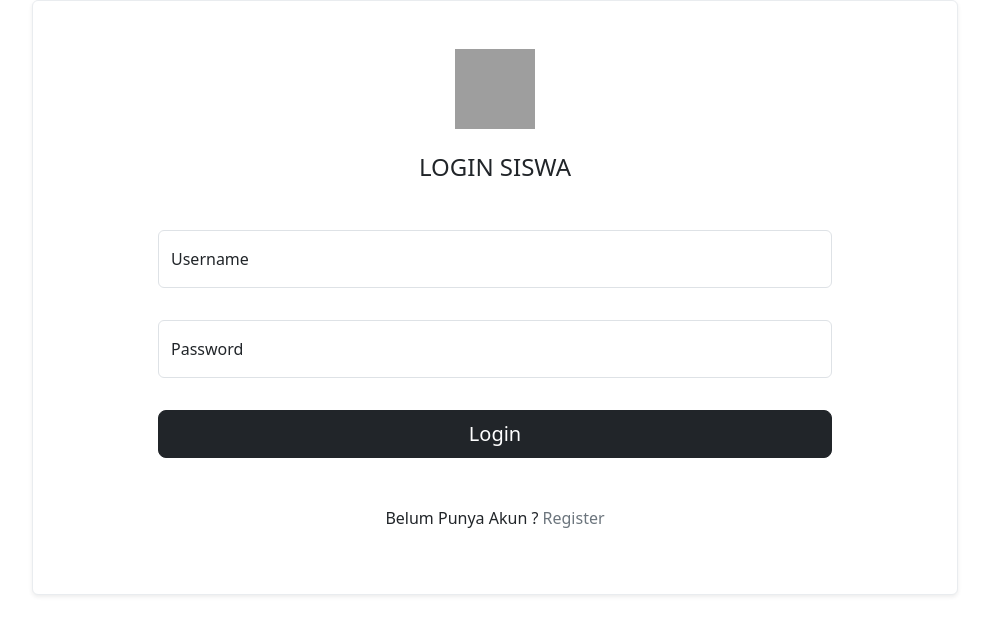
After one commit to rifkyhilman/E-Library, a PHP site: page /auth/login.php in a window 1280 px wide. The commit adds this page. Shown: the top 635 px of the page, without its empty margins (145-1134 px from the left). Run offline with PHP 8.4, Linux system fonts and the light colour scheme; some libraries are stand-ins or nearby versions; grey boxes are pictures that could not be loaded.

Commit message:
🚧 Koneksi db
koneksi db

```diff
--- /dev/null
+++ b/auth/login.php
@@ -0,0 +1,140 @@
+<!DOCTYPE html>
+<html>
+<head>
+	<meta charset="UTF-8">
+    <meta name="viewport" content="width=device-width, initial-scale=1.0">
+	  <link rel="icon" href="dist/img/logo.png">
+	  <link rel="stylesheet" href="test.css">
+    <link
+    href="https://cdnjs.cloudflare.com/ajax/libs/font-awesome/6.0.0/css/all.min.css"
+    rel="stylesheet"
+    />
+    <link
+    href="https://fonts.googleapis.com/css?family=Roboto:300,400,500,700&display=swap"
+    rel="stylesheet"
+    />
+    <link href="https://cdn.jsdelivr.net/npm/bootstrap@5.3.3/dist/css/bootstrap.min.css" rel="stylesheet" integrity="sha384-QWTKZyjpPEjISv5WaRU9OFeRpok6YctnYmDr5pNlyT2bRjXh0JMhjY6hW+ALEwIH" crossorigin="anonymous">
+    <title>Login Siswa</title>
+</head>
+
+<body>
+<div class="container">
+    <div class="row justify-content-center">
+      <div class="col-12 col-xl-10">
+        <div class="card border-light-subtle shadow-sm">
+            <div class="d-flex align-items-center justify-content-center">
+              <div class="col-12 col-lg-11 col-xl-10">
+                <div class="card-body p-3 p-md-4 p-xl-5">
+                  <div class="row">
+                    <div class="col-12">
+                      <div class="mb-5">
+                        <div class="text-center mb-4">
+                          <a href="#!">
+                            <img src="dist/img/logo.png"" alt="BootstrapBrain Logo" width="80" height="80">
+                          </a>
+                        </div>
+                        <h4 class="text-center"> LOGIN SISWA </h4>
+                      </div>
+                    </div>
+                  </div>
+
+                  <form action="#" method="post">
+                    <div class="row gy-3 overflow-hidden">
+
+                        <div class="col-12">
+                            <div class="form-floating mb-3">
+                                <input type="text" class="form-control" name="username" id="username"  placeholder="Username" required>
+                                <label for="username" class="form-label">Username</label>
+                            </div>
+                        </div>
+
+                        <div class="col-12">
+                            <div class="form-floating mb-3">
+                                <input type="password" class="form-control" name="password" id="password"  placeholder="Password" required>
+                                <label for="password" class="form-label">Password</label>
+                            </div>
+                        </div>
+
+                      <div class="col-12">
+                        <div class="d-grid">
+                          <button class="btn btn-dark btn-lg" type="submit" name="btnLogin">Login</button>
+                        </div>
+                      </div>
+                    </div>
+                  </form>
+                  <div class="row">
+                    <div class="col-12">
+                      <div class="d-flex gap-2 gap-md-4 flex-column flex-md-row justify-content-md-center mt-5">
+                        <p>
+                            Belum Punya Akun ?
+                            <a href="/perpustakaan/register.php" class="link-secondary text-decoration-none">Register</a>
+                        </p>
+                        <!-- <a href="#!" class="link-secondary text-decoration-none">Forgot password</a> -->
+                      </div>
+                    </div>
+                  </div>
+                </div>
+              </div>
+            </div>
+          </div>
+      </div>
+    </div>
+</div>
+
+    <script src="plugins/jQuery/jquery-2.2.3.min.js"></script>
+	  <script src="https://cdn.jsdelivr.net/npm/sweetalert2@9"></script>
+    <script src="https://cdn.jsdelivr.net/npm/bootstrap@5.3.3/dist/js/bootstrap.bundle.min.js" integrity="sha384-YvpcrYf0tY3lHB60NNkmXc5s9fDVZLESaAA55NDzOxhy9GkcIdslK1eN7N6jIeHz" crossorigin="anonymous"></script>
+
+  </body>
+
+</html>
+
+
+<?php
+	include "../db/conn.php";
+
+
+	if (isset($_POST['btnLogin'])) {
+		$username=mysqli_real_escape_string($koneksi,$_POST['username']);
+		$password=mysqli_real_escape_string($koneksi,md5($_POST['password']));
+		$sql_login = "SELECT * FROM tb_pengguna WHERE BINARY username='$username' AND password= '$password'";
+
+		$query_login = mysqli_query($koneksi, $sql_login);
+		// print_r($query_login);
+		$data_login = mysqli_fetch_array($query_login,MYSQLI_BOTH);
+		$jumlah_login = mysqli_num_rows($query_login);
+
+
+		if ($jumlah_login == 1 ){
+			session_start();
+			$_SESSION["ses_id"]=$data_login["id_pengguna"];
+			$_SESSION["ses_nama"]=$data_login["nama_pengguna"];
+			$_SESSION["ses_username"]=$data_login["username"];
+			$_SESSION["ses_password"]=$data_login["password"];
+			$_SESSION["ses_level"]=$data_login["level"];
+
+			echo "<script>
+				Swal.fire({title: 'Login Berhasil',
+					text: '',
+					icon: 'success',
+					confirmButtonText: 'OK'
+				}).then((result) => {
+					if (result.value) {
+				       window.location = '/E-Library/';
+					}
+				})</script>";
+			}else{
+			echo "<script>
+				Swal.fire({title: 'Login Gagal',
+					text: '',
+					icon: 'error',
+					confirmButtonText: 'OK'
+				}).then((result) => {
+					if (result.value) {
+					    window.location = 'auth/login.php';
+					}
+				})</script>";
+			}
+	}
+
+?>
--- /dev/null
+++ b/auth/logout.php
@@ -0,0 +1,5 @@
+<?php
+    session_start();
+    session_destroy();
+    echo "<script>location='login.php'</script>";
+?>
--- a/css/style.css
+++ b/css/style.css
@@ -64,7 +64,7 @@ h4 {
     display: flex;
     justify-content: space-between;
     align-items: center;
-    margin: 10px -27px 30px -27px;
+    /* margin: 10px -38px 30px -40px; */
     padding: 20px 10px 10px 10px;
     background: #fff;
 }
@@ -169,6 +169,10 @@ a.sidebar-link:hover {
     margin-left: auto;
 }
 
+.navbar span {
+    text-transform: uppercase;
+}
+
 .content {
     flex: 1;
     max-width: 100vw;
--- /dev/null
+++ b/db/conn.php
@@ -0,0 +1,3 @@
+<?php
+    $koneksi = new mysqli ("127.0.1.1","root","","e-perpustaka");
+?>
```
Also changed, not shown: index.php (renamed from index.html, +50 -35 lines), pages/admin/dashboard.php (added, +35 -0 lines), pages/admin/data_sirkul.php (added, +129 -0 lines).
